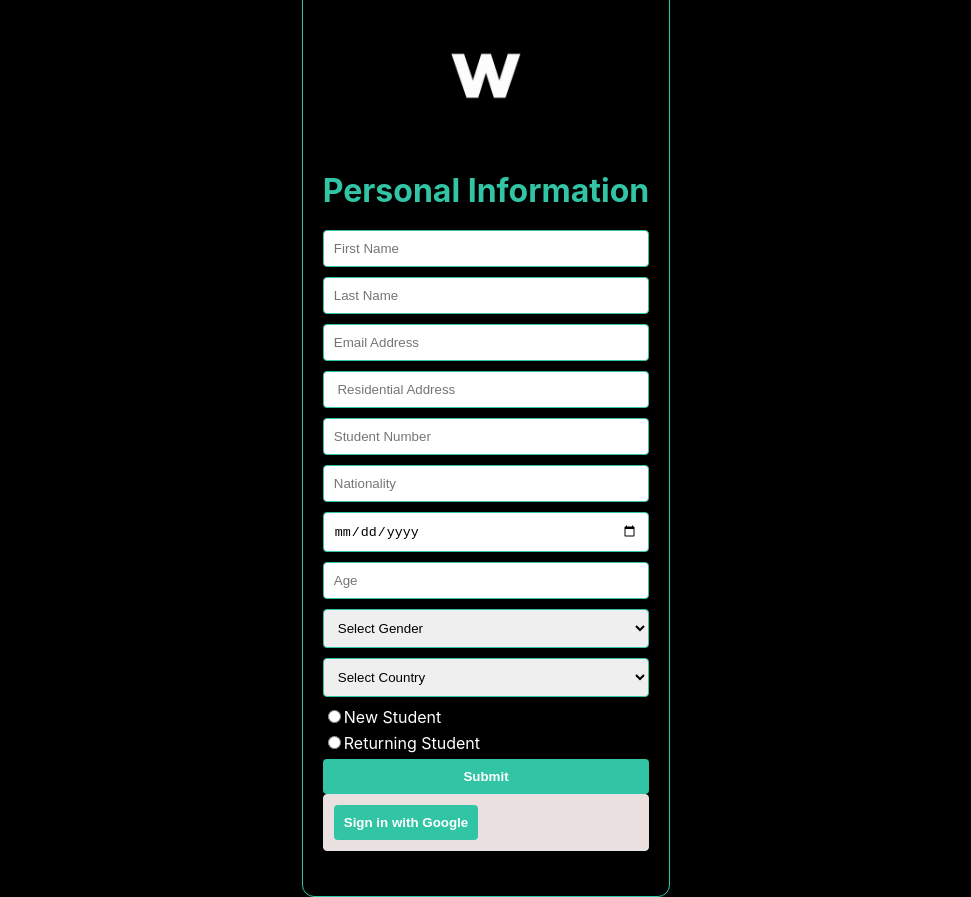
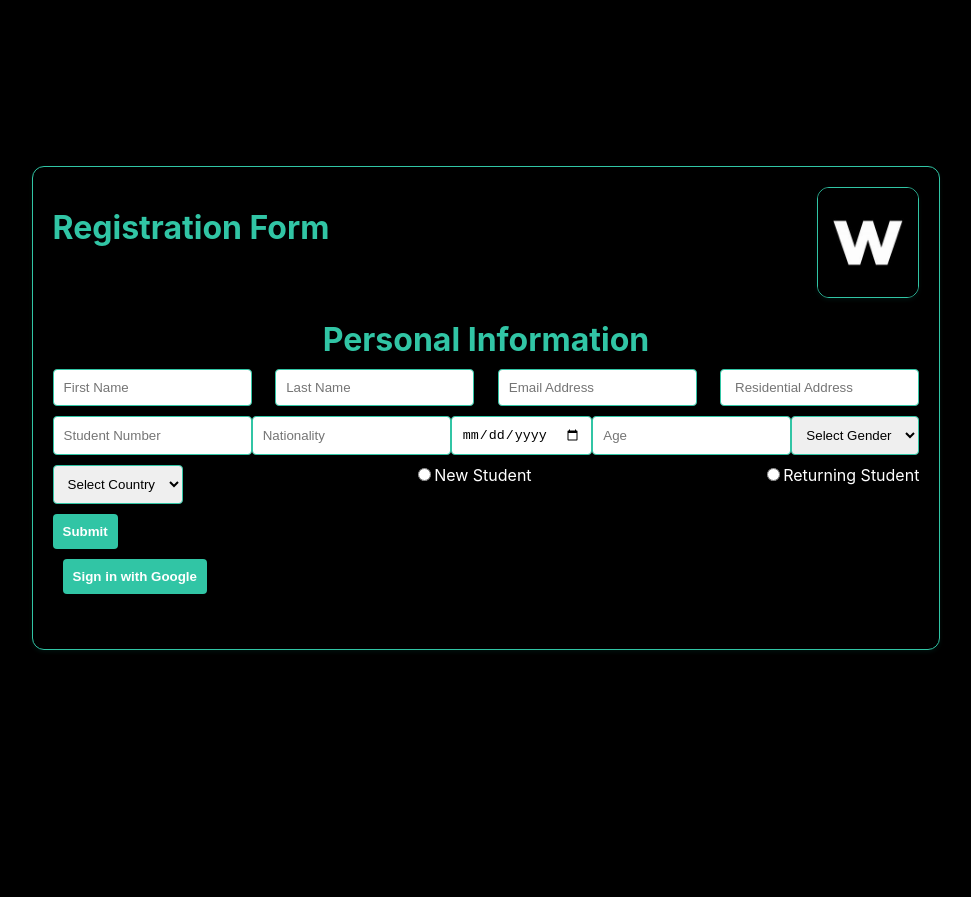
Before and after one commit to Mfundo-debug/Object_django-react, a React (Create React App) app in the folder conference_registration/registration-frontend/: page / in a window 1280 px wide. Shown: the whole page, without its empty margins (186-1157 px from the left). After the commit the page ends 800 px from the top, so only its background shows below. Built offline with nearby package versions, Linux system fonts and the light colour scheme; no server answers.

Commit message:
modified registration form

```diff
--- a/conference_registration/registration-frontend/src/components/RegistrationForm.css
+++ b/conference_registration/registration-frontend/src/components/RegistrationForm.css
@@ -1,7 +1,7 @@
 /* Add your CSS styles here */
 
 .registration-form {
-    max-width: 400px;
+    /*max-width: 400px;8*/
     margin: 0 auto;
     padding: 20px;
     /*background-color: #000; /* Set background to black  */
@@ -9,18 +9,22 @@
     border-radius: 12px;
     box-shadow: 0 2px 4px rgba(14, 156, 132, 0.1);
     color: #fff; /* Set text color to white */
+    display: flex;
+    flex-wrap: wrap;
+    justify-content: space-between;
     }
 
 .registration-form h1 {
     text-align: center;
-    margin-bottom: 20px;
+    margin-bottom: 10px;
     color: #31c5a5; /* Set heading color */
     background-color: #000;
 }
 
 .registration-form form {
     display: flex;
-    flex-direction: column;
+    flex-wrap: wrap;
+    justify-content: space-between;
 }
 
 .registration-form input {
@@ -47,8 +51,8 @@
 .logo {
     max-width: 100px;
     display: block;
-    margin: 0 auto;
-    margin-bottom:20px ;
+    /*margin: 0 auto;
+    margin-bottom:20px 10rem;
 }
 
 .confirmation-page {
@@ -89,10 +93,61 @@ h1 {
 .google-button {
     margin-bottom: 25px;
     padding: 10px;
-    border: 1px solid #e1e1e4; /* Set input border color */
+    /*border: 1px solid #e1e1e4; /* Set input border color */
     border-radius: 4px;
-    background-color: hsl(0, 23%, 90%);
+    /*background-color: hsl(0, 23%, 90%);*/
     color: white;
     font-weight: bold;
     cursor: pointer;
 }
+
+.validation-container {
+    margin: 0;
+    padding: 20px;
+    border: 1px solid #31c5a5;
+    border-radius: 12px;
+    box-shadow: 0 2px 4px rgba(14, 156, 132, 0.1);
+    color: #fff;
+    display: flex;
+    flex-wrap: wrap;
+    justify-content: space-between;
+  }
+
+  .validation-form {
+    display: flex;
+    flex-direction: column;
+    align-items: center;
+    margin: 0 auto;
+    width: 100%;
+  }
+
+  .validation-form label {
+    margin-bottom: 10px;
+  }
+
+  .validation-form input {
+    margin-bottom: 20px;
+    padding: 10px;
+    border: 1px solid #31c5a5;
+    border-radius: 4px;
+  }
+
+  .validation-form button {
+    margin-bottom: 20px;
+    margin: 20px;
+  }
+
+button {
+    background-color: #488ef9;
+    color: #fff;
+    border: none;
+    border-radius: 4px;
+    padding: 10px;
+    font-weight: bold;
+    cursor: pointer;
+    margin-right:10px;
+  }
+
+button:hover {
+    background-color: #1d3dcc;
+  }
```
